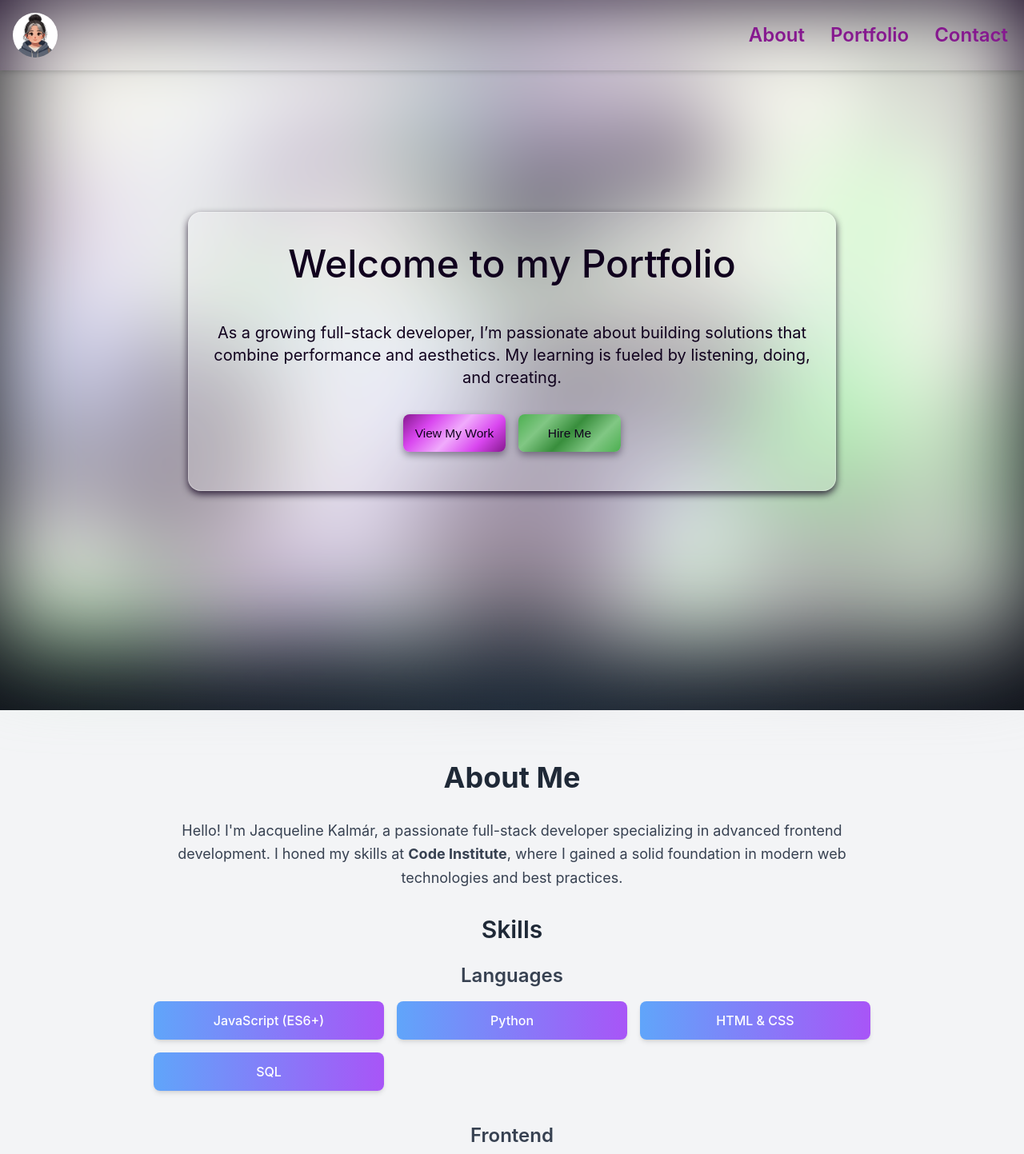
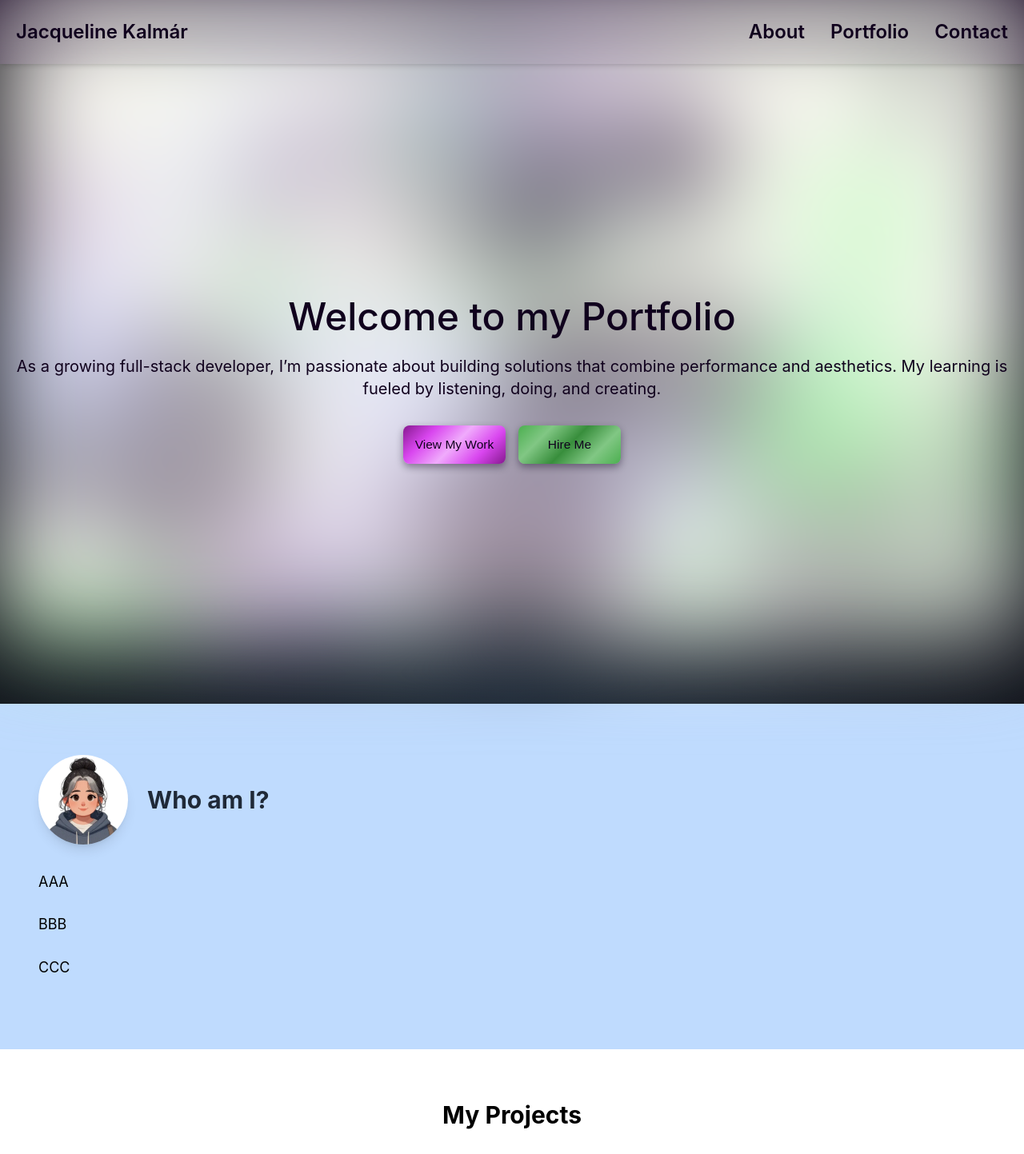
Before and after one commit to JaqiKal/code-cargo, a React (Create React App) app: page / in a window 1280 px wide. Shown: the top 1443 px of the page at 80% size. Built offline with nearby package versions, Linux system fonts and the light colour scheme.

Commit message:
refactor: Improve layout, content & modularity
Begin layout & content edits in About.jsx

Add name to header and include of logo image in bio section

Rename hero-cta-btn to cta-btn and move to MetallicButto.module.css

Restructure modules for better reusability  &  modularity

```diff
--- a/src/components/About.jsx
+++ b/src/components/About.jsx
@@ -1,54 +1,44 @@
 /**
- * About Component
+ * About component
  *
- * This component provides a brief bio and list of key skills.
+ * This component provides a brief description of the author and showcases skills.
  *
  * Features:
- * - Section header
- * - Paragraph describing the author
- * - Skills displayed as styled tags
+ * - Section header with brief introduction.
+ * - Professional bio highlighting skills.
  *
  * Author: JaqiKal
  * Date: Nov 2024
- *
  */
 
 import React from "react";
-
-const skills = {
-  Languages: ["JavaScript (ES6+)", "Python", "HTML & CSS", "SQL"],
-  Frontend: ["React.js", "TailwindCSS", "Responsive Design"],
-  Backend: ["Node.js", "Express.js", "Django", "RESTful APIs"],
-  Tools: ["Git & GitHub", "PostgreSQL", "Agile Methodologies", "Testing & Debugging"],
-};
+import logo from "../assets/logo.webp";
+//import MetallicButton from "../components/MetallicButton";
+//import styles from "./../styles/MetallicButton.module.css";
 
 const About = () => {
   return (
-    <section id="about" className="py-16 px-4 bg-gray-100">
-      <div className="container mx-auto max-w-4xl">
-        <h2 className="text-4xl font-bold text-center mb-8 text-gray-800">About Me</h2>
-        <p className="text-lg text-center mb-8 leading-relaxed text-gray-700">
-          Hello! I'm Jacqueline Kalmár, a passionate full-stack developer specializing in advanced frontend development. I honed my skills at <strong>Code Institute</strong>, where I gained a solid foundation in modern web technologies and best
-          practices.
-        </p>
+    <section id="about" className="py-16 px-4 w-full bg-blue-200">
+      <div className="container mx-auto max-w-full px-8">
+        <h2 className="hidden text-4xl font-bold text-center text-heroTextcolor">About Me</h2>
 
-        <h3 className="text-3xl font-semibold text-center mb-6 text-gray-800">Skills</h3>
+        <div className="flex flex-col lg:flex-row lg:gap-20">
+          {/* Left Side - Bio */}
+          <div className="lg:w1/2 mb-12 lg:mb-0">
+            <div className="md_mx-24">
+              <div className="flex items-center mb-8">
+                <img src={logo} alt="Profile" className="h-28 w-28 rounded-full shadow-lg hover:scale-110 transition-transform duration-300" />
+                <h2 className="text-3xl font-bold text-gray-800 ml-6">Who am I?</h2>
+              </div>
+              <p className="text-lg leading-relaxed text-center lg:text-left mb-6">AAA</p>
+              <p className="text-lg leading-relaxed text-center lg:text-left mb-6">BBB</p>
+              <p className="text-lg leading-relaxed text-center lg:text-left mb-6">CCC</p>
 
-        {/* Skill Categories */}
-        <div className="space-y-10">
-          {Object.entries(skills).map(([category, items], index) => (
-            <div key={index}>
-              <h4 className="text-2xl font-semibold text-gray-700 mb-4 text-center">{category}</h4>
-              <div className="grid grid-cols-1 sm:grid-cols-2 md:grid-cols-3 gap-4">
-                {items.map((skill, idx) => (
-                  <div key={idx} className="group relative bg-gradient-to-r from-blue-400 to-purple-500 text-white rounded-lg shadow-md p-3 text-center cursor-pointer transform transition-transform hover:scale-105">
-                    <span className="font-medium">{skill}</span>
-                    <div className="absolute inset-0 bg-black opacity-0 group-hover:opacity-20 transition-opacity"></div>
-                  </div>
-                ))}
-              </div>
+              {/* Bio */}
+
+              {/* Skills */}
             </div>
-          ))}
+          </div>
         </div>
       </div>
     </section>
--- a/src/components/Header.jsx
+++ b/src/components/Header.jsx
@@ -29,7 +29,6 @@
  */
 
 import React, { useState, useEffect } from "react";
-import logo from "../assets/logo.webp";
 import "./../index.css";
 
 const Header = ({ onLogoClick }) => {
@@ -62,20 +61,9 @@
   };
 
   return (
-    <header className={`${showNav ? "translate-y-0" : "-translate-y-full"} bg-transparent text-white p-4 sticky top-0 z-50 transition-transform duration-300 backdrop-blur-sm shadow-md`}>
+    <header className={`${showNav ? "translate-y-0" : "-translate-y-full"} bg-transparent text-white p-4 sticky top-0 z-50 transition-transform duration-300 backdrop-blur-2xl shadow-md`}>
       <div className="container mx-auto flex justify-between items-center">
-        {/* Logo Section */}
-        <a
-          href="/"
-          onClick={(e) => {
-            e.preventDefault();
-            onLogoClick();
-            document.getElementById("hero-section").scrollIntoView({ behavior: "smooth" });
-          }}
-          aria-label="Go to homepage"
-        >
-          <img src={logo} alt="Logo" className="h-14 w-14 rounded-full" />
-        </a>
+        <p className="block py-2 px-1 text-xl md:text-2xl font-semibold text-heroTextcolor hover:text-slate-950 transition-transform duration-300 ease-in-out">Jacqueline Kalmár</p>
 
         {/* Hamburger Menu Button */}
         <button onClick={toggleMenu} className="md:hidden text-fuchsia-800 focus:outline-none" aria-label="Toggle navigation menu" aria-expanded={menuOpen}>
@@ -92,17 +80,17 @@
         >
           <ul className="nav-links flex flex-row items-center justify-center gap-6 p-4 md:p-0" onClick={handleLinkClick}>
             <li>
-              <a href="#about" className="block py-2 px-1 text-xl md:text-2xl font-semibold text-fuchsia-800 hover:text-slate-950 transition-transform duration-300 ease-in-out">
+              <a href="#about" className="block py-2 px-1 text-xl md:text-2xl font-semibold  text-heroTextcolor hover:text-fuchsia-800 transition-transform duration-300 ease-in-out">
                 About
               </a>
             </li>
             <li>
-              <a href="#portfolio" className="block py-2 px-1 text-xl md:text-2xl font-semibold text-fuchsia-800 hover:text-slate-950 transition-transform duration-300 ease-in-out">
+              <a href="#portfolio" className="block py-2 px-1 text-xl md:text-2xl font-semibold  text-heroTextcolor hover:text-fuchsia-800 transition-transform duration-300 ease-in-out">
                 Portfolio
               </a>
             </li>
             <li>
-              <a href="#contact" className="block py-2 px-1 text-xl md:text-2xl font-semibold text-fuchsia-800 hover:text-slate-950 transition-transform duration-300 ease-in-out">
+              <a href="#contact" className="block py-2 px-1 text-xl md:text-2xl font-semibold  text-heroTextcolor hover:text-fuchsia-800 transition-transform duration-300 ease-in-out">
                 Contact
               </a>
             </li>
--- a/src/components/Hero.jsx
+++ b/src/components/Hero.jsx
@@ -19,7 +19,7 @@
 import React, { useCallback } from "react";
 import Particles from "react-tsparticles";
 import { loadFull } from "tsparticles";
-import styles from "./../styles/Hero.module.css";
+import styles from "./../styles/MetallicButton.module.css";
 import MetallicButton from "../components/MetallicButton";
 
 const Hero = ({ playAnimation }) => {
@@ -133,9 +133,9 @@
 
           {/* Button Container */}
           <div className="flex flex-col md:flex-row items-center justify-center gap-4 my-4 md:my-8 w-full">
-            <MetallicButton label="View My Work" link="#portfolio" gradientClass="bg-purple-gradient" customClass={`text-heroTextcolor ${styles["hero-cta-btn"]}`} />
+            <MetallicButton label="View My Work" link="#portfolio" gradientClass="bg-purple-gradient" customClass={`text-heroTextcolor ${styles["cta-btn"]}`} />
 
-            <MetallicButton label="Hire Me" link="#contact" gradientClass="bg-green-gradient" customClass={`text-heroTextcolor ${styles["hero-cta-btn"]}`} />
+            <MetallicButton label="Hire Me" link="#contact" gradientClass="bg-green-gradient" customClass={`text-heroTextcolor ${styles["cta-btn"]}`} />
           </div>
         </div>
       </div>
--- a/src/styles/Hero.module.css
+++ b/src/styles/Hero.module.css
@@ -21,15 +21,6 @@
   border-radius: 1rem;
   z-index: 1;
   transform: translateY(-3rem); /* Move the glass pane up */
-}
-
-/* CTA Button styling */
-.hero-cta-btn {
-  max-width: 8rem;
-  width: 100%;
-  padding: 0.75rem 1.2rem;
-  text-align: center;
-  white-space: nowrap;
 }
 
 /* Hero animation */
--- a/src/styles/MetallicButton.module.css
+++ b/src/styles/MetallicButton.module.css
@@ -49,6 +49,14 @@
   z-index: 1;
 }
 
+.cta-btn {
+  max-width: 8rem;
+  width: 100%;
+  padding: 0.75rem 1.2rem;
+  text-align: center;
+  white-space: nowrap;
+}
+
 /* Gradient Variants */
 .bg-green-gradient {
   background: linear-gradient(135deg, #4caf50 0%, #81c784 25%, #388e3c 50%, #81c784 75%, #4caf50 100%);
@@ -69,14 +77,3 @@
 .bg-mauve-gradient {
   background: linear-gradient(135deg, #9e7d8c 0%, #b898a4 25%, #805e6e 50%, #b898a4 75%, #9e7d8c 100%);
 }
-
-.hero-cta {
-  min-width: 12rem;
-  padding: 0.75rem 1rem;
-  text-align: center;
-}
-@media (min-width: 768px) {
-  .hero-cta {
-    max-width: 2rem; /* Adjust width for larger viewports */
-  }
-}
```
